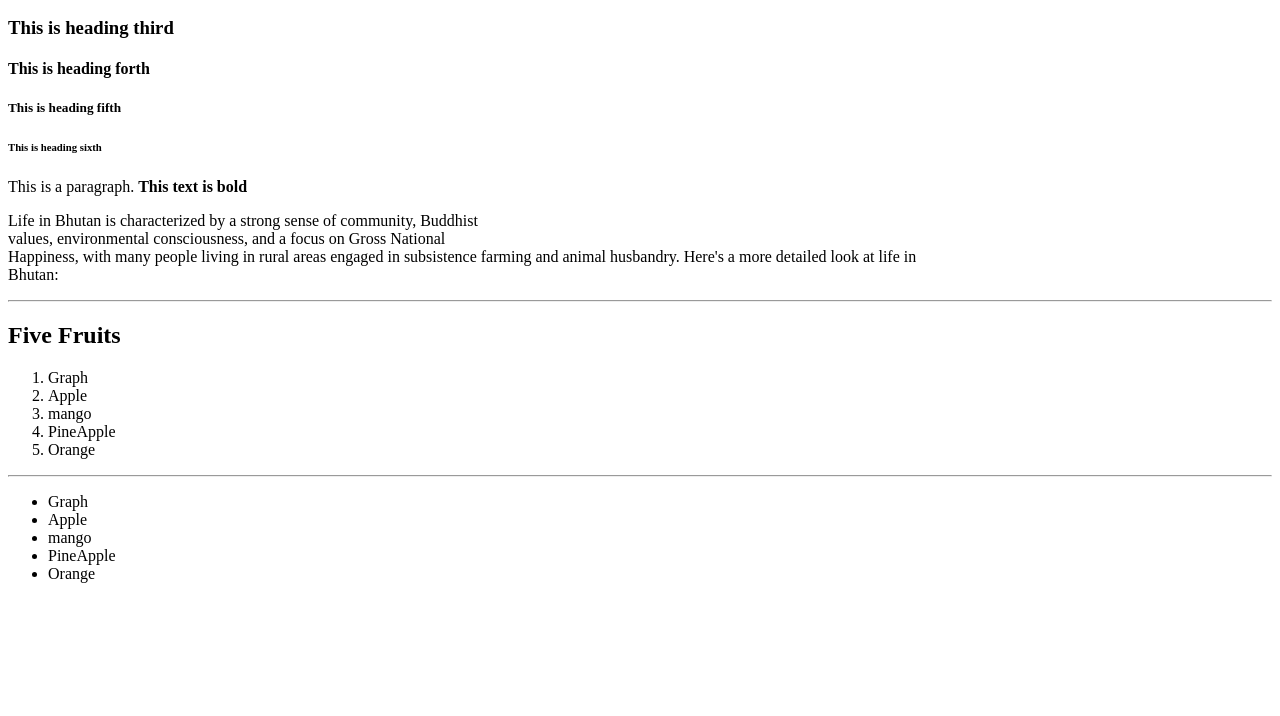
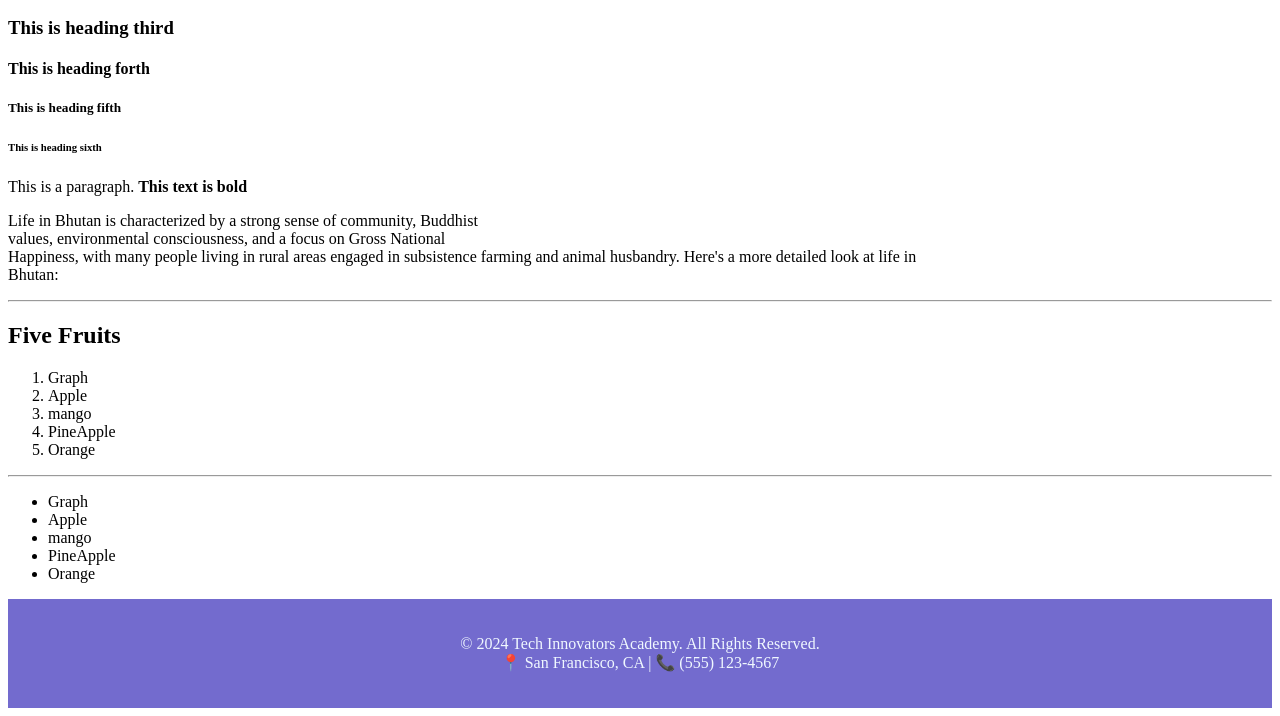
Before and after one commit to kirangautam45/Basic-html, a plain HTML site: page index.html in a window 1280 px wide. Shown: the part 618-1334 px from the top of the page. Before the commit the page ends 1217 px from the top, so only its background shows below. Drawn offline with Linux system fonts and the light colour scheme.

Commit message:
Footer added

```diff
--- a/index.html
+++ b/index.html
@@ -66,5 +66,22 @@
       <li>PineApple</li>
       <li>Orange</li>
     </ul>
+
+    <footer
+      style="
+        background: #736bce;
+        color: aliceblue;
+        font: bold;
+        display: flex;
+        text-align: center;
+        justify-content: center;
+        padding: 20px;
+      "
+    >
+      <p>
+        &copy; 2024 Tech Innovators Academy. All Rights Reserved.<br />
+        📍 San Francisco, CA | 📞 (555) 123-4567
+      </p>
+    </footer>
   </body>
 </html>
```
